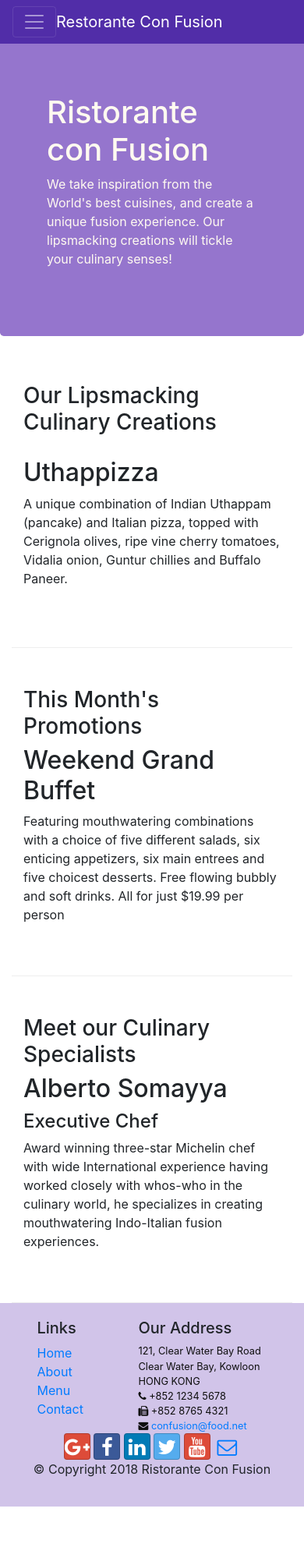
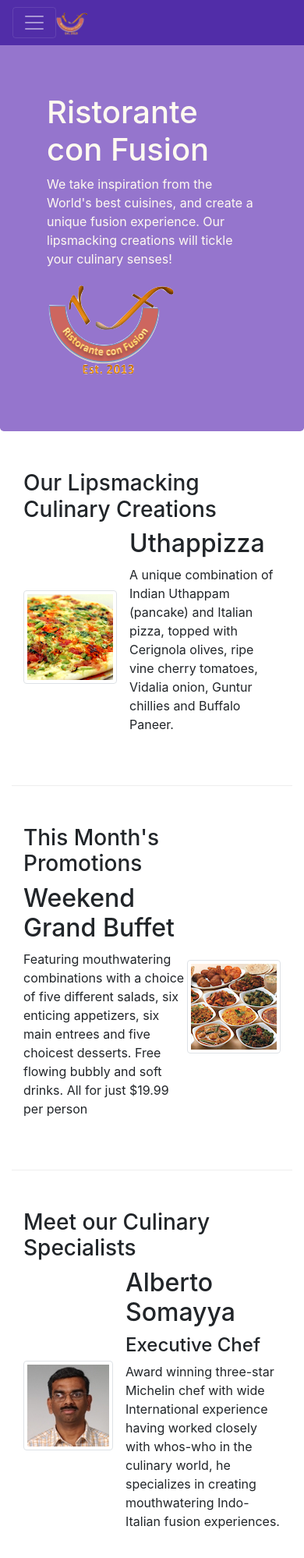
Before and after one commit to Prajwal-Mogaveera/Bootstrap4-conFusion, a website: page index.html in a window 390 px wide. Shown: the top 1998 px of the page at 78% size. Before the commit the page ends 1932 px from the top, so only its background shows below. Drawn offline with nearby package versions, Linux system fonts and the light colour scheme.

Commit message:
images,thumbnails and media objects

```diff
--- a/index.html
+++ b/index.html
@@ -21,7 +21,7 @@
         <button class="navbar-toggler" type="button" data-toggle="collapse" data-target="#Navbar">
           <span class="navbar-toggler-icon"></span>
         </button>
-        <a class="navbar-brand mr-auto" href="#">Restorante Con Fusion</a>
+        <a class="navbar-brand mr-auto" href="#"><img src="img/logo.png" alt="logo" height="30" width="41" /></a>
         <div class="collapse navbar-collapse" id="Navbar">
           <ul class="navbar-nav mr-auto">
             <li class="nav-item active">
@@ -48,7 +48,7 @@
             <h1>Ristorante con Fusion</h1>
             <p>We take inspiration from the World's best cuisines, and create a unique fusion experience. Our lipsmacking creations will tickle your culinary senses!</p>
           </div>
-          <div class="col-12 col-sm"></div>
+          <div class="col-12 col-sm align-self-center"><img src="img/logo.png" class="img-fluid" alt="logo" /></div>
         </div>
       </div>
     </header>
@@ -59,8 +59,13 @@
           <h3>Our Lipsmacking Culinary Creations</h3>
         </div>
         <div class="col col-sm order-sm-first col-md">
-          <h2>Uthappizza</h2>
-          <p>A unique combination of Indian Uthappam (pancake) and Italian pizza, topped with Cerignola olives, ripe vine cherry tomatoes, Vidalia onion, Guntur chillies and Buffalo Paneer.</p>
+          <div class="media">
+            <img src="img/uthappizza.png" alt="uthappizza" class="d-flex mr-3 align-self-center img-thumbnail" />
+            <div class="media-body">
+              <h2 class="mt-0">Uthappizza</h2>
+              <p>A unique combination of Indian Uthappam (pancake) and Italian pizza, topped with Cerignola olives, ripe vine cherry tomatoes, Vidalia onion, Guntur chillies and Buffalo Paneer.</p>
+            </div>
+          </div>
         </div>
       </div>
 
@@ -69,8 +74,13 @@
           <h3>This Month's Promotions</h3>
         </div>
         <div class="col col-sm col-md">
-          <h2>Weekend Grand Buffet</h2>
-          <p>Featuring mouthwatering combinations with a choice of five different salads, six enticing appetizers, six main entrees and five choicest desserts. Free flowing bubbly and soft drinks. All for just $19.99 per person</p>
+          <div class="media">
+            <div class="media-body">
+              <h2 class="mt-0">Weekend Grand Buffet</h2>
+              <p>Featuring mouthwatering combinations with a choice of five different salads, six enticing appetizers, six main entrees and five choicest desserts. Free flowing bubbly and soft drinks. All for just $19.99 per person</p>
+            </div>
+            <img src="img/buffet.png" alt="buffet" class="d-flex ml-0 align-self-center img-thumbnail" />
+          </div>
         </div>
       </div>
 
@@ -79,9 +89,14 @@
           <h3>Meet our Culinary Specialists</h3>
         </div>
         <div class="col col-sm order-sm-first col-md">
-          <h2>Alberto Somayya</h2>
-          <h4>Executive Chef</h4>
-          <p>Award winning three-star Michelin chef with wide International experience having worked closely with whos-who in the culinary world, he specializes in creating mouthwatering Indo-Italian fusion experiences.</p>
+          <div class="media">
+            <img src="img/alberto.png" alt="alberto" class="d-flex mr-3 align-self-center img-thumbnail" />
+            <div class="media-body">
+              <h2 class="mt-0">Alberto Somayya</h2>
+              <h4>Executive Chef</h4>
+              <p>Award winning three-star Michelin chef with wide International experience having worked closely with whos-who in the culinary world, he specializes in creating mouthwatering Indo-Italian fusion experiences.</p>
+            </div>
+          </div>
         </div>
       </div>
     </div>
```
Also changed, not shown: aboutus.html (+2 -2 lines), contactus.html (+2 -2 lines), img/alberto.png (added), img/buffet.png (added), img/logo.png (added), img/uthappizza.png (added), 1 other file.
